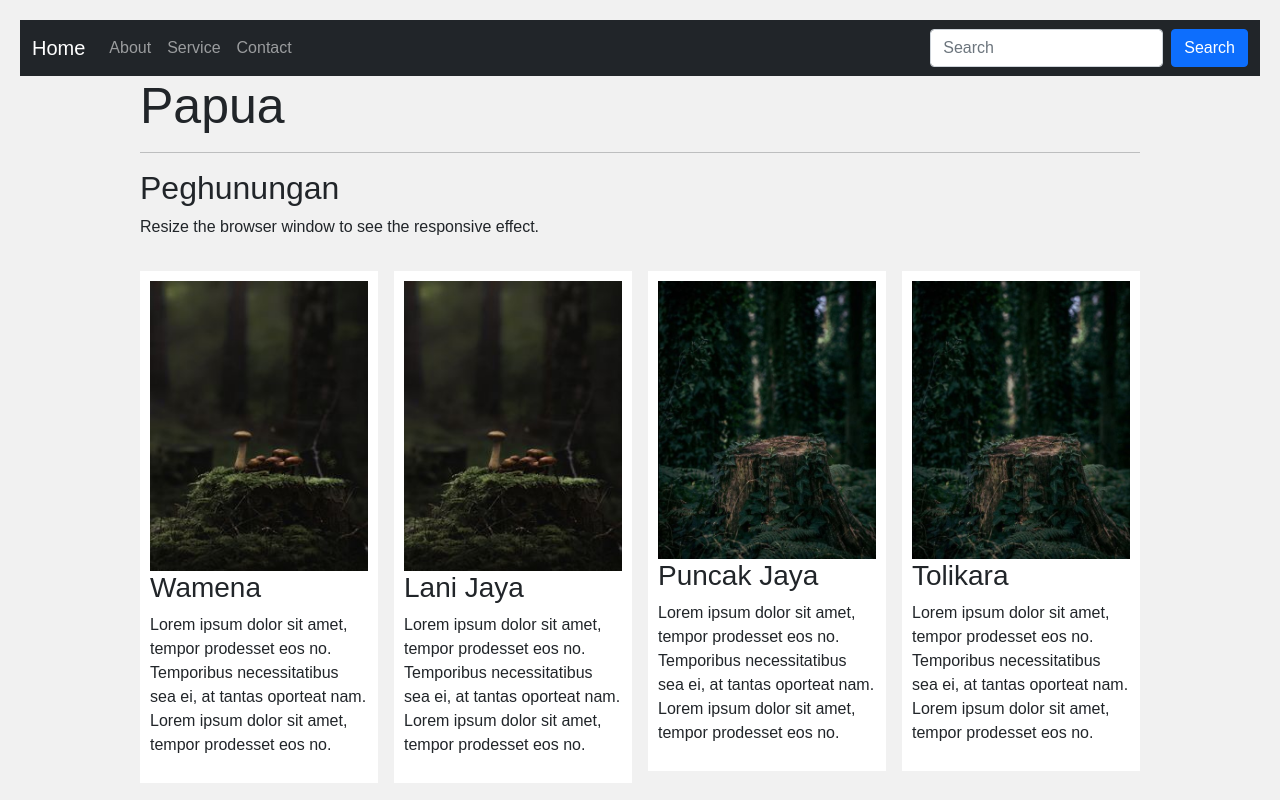
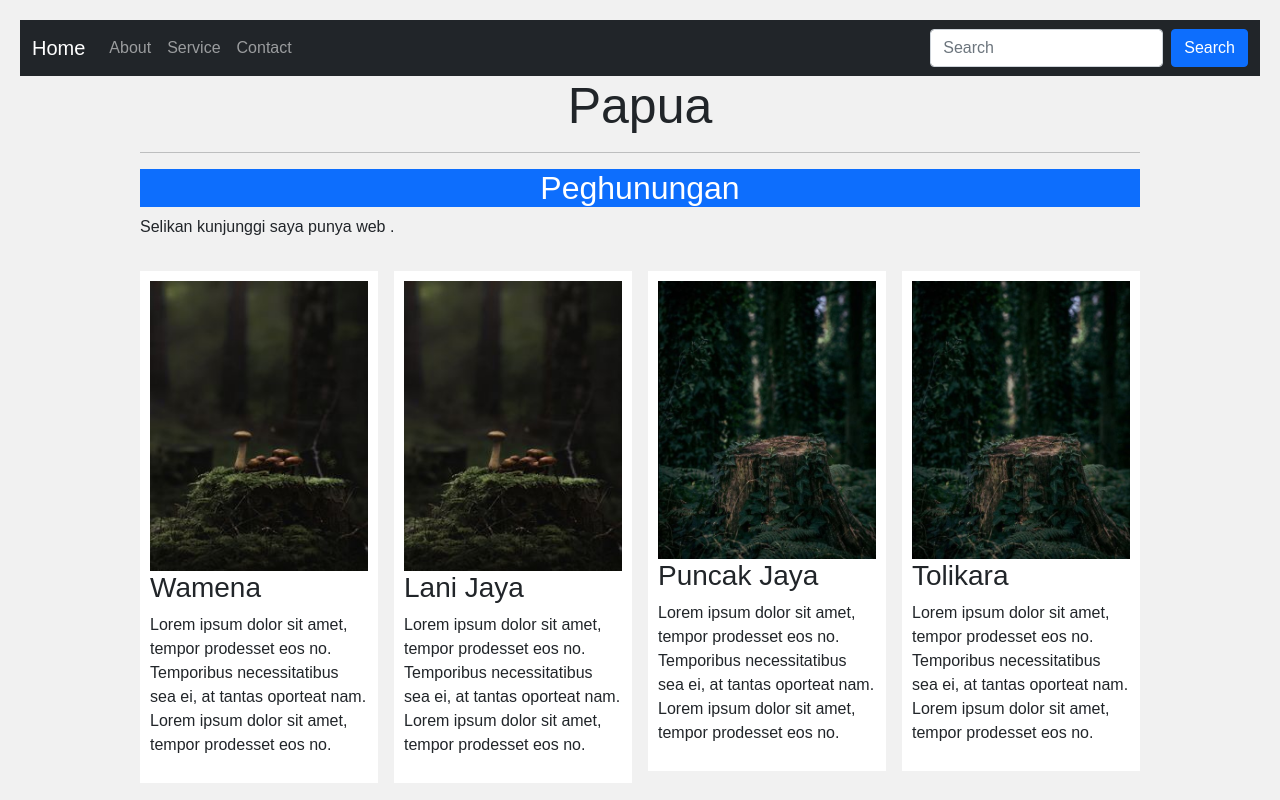
Before and after one commit to DemisonWonda/nitcode_day05, a plain HTML site: page index.html in a window 1280 px wide. Shown: the top 800 px of the page. Drawn offline with nearby package versions, Linux system fonts and the light colour scheme.

Commit message:
Penambahan kalimat day055

```diff
--- a/index.html
+++ b/index.html
@@ -113,11 +113,11 @@
         <!-- MAIN (Center website) -->
         <div class="main">
 
-        <h1>Papua</h1>
+        <h1 class="text-center">Papua</h1>
         <hr>
 
-        <h2>Peghunungan</h2>
-        <p>Resize the browser window to see the responsive effect.</p>
+        <h2 class="btn-primary text-center">Peghunungan</h2>
+        <p>Selikan kunjunggi saya punya web .</p>
 
         <!-- Portfolio Gallery Grid -->
         <div class="row">
```
